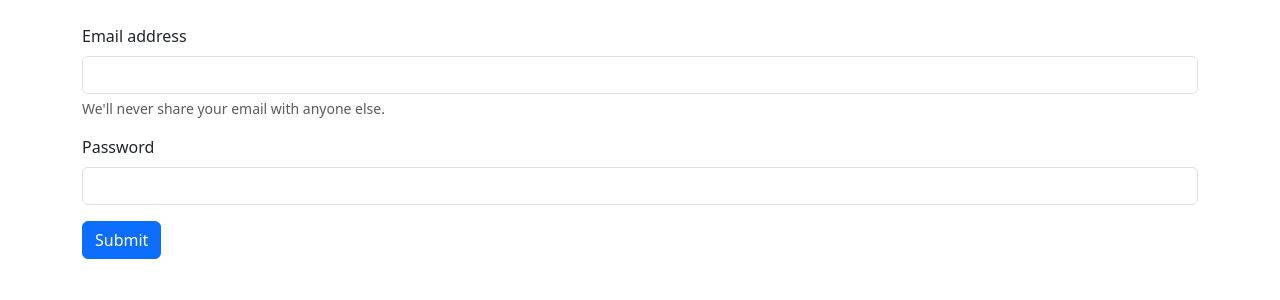
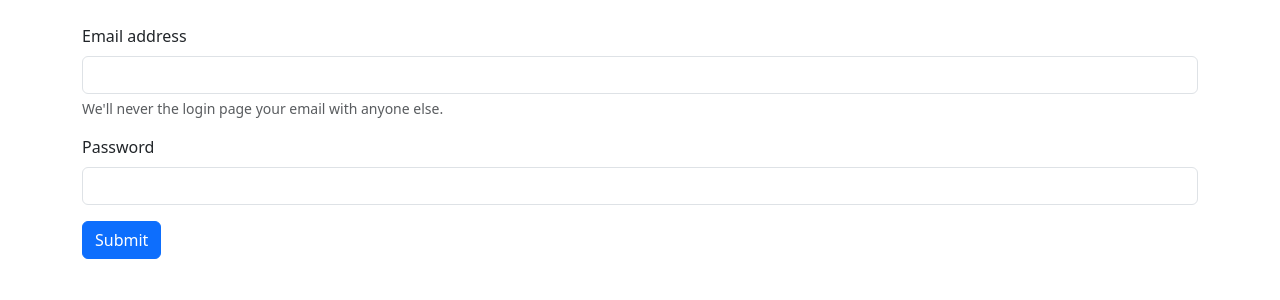
Before and after one commit to AjayYadav0185/Django-CRM-Master, a Django app: template website/templates/login.html in a window 1280 px wide. Shown: the part 56-356 px from the top of the page. Run offline with Django 5.2, Linux system fonts and the light colour scheme; the template is opened without the code that fills it, so the values that code supplies are empty.

Commit message:
first commit

```diff
--- a/website/templates/login.html
+++ b/website/templates/login.html
@@ -9,7 +9,7 @@
       aria-describedby="emailHelp"
     />
     <div id="emailHelp" class="form-text">
-      We'll never share your email with anyone else.
+      We'll never the login page your email with anyone else.
     </div>
   </div>
   <div class="mb-3">
```
